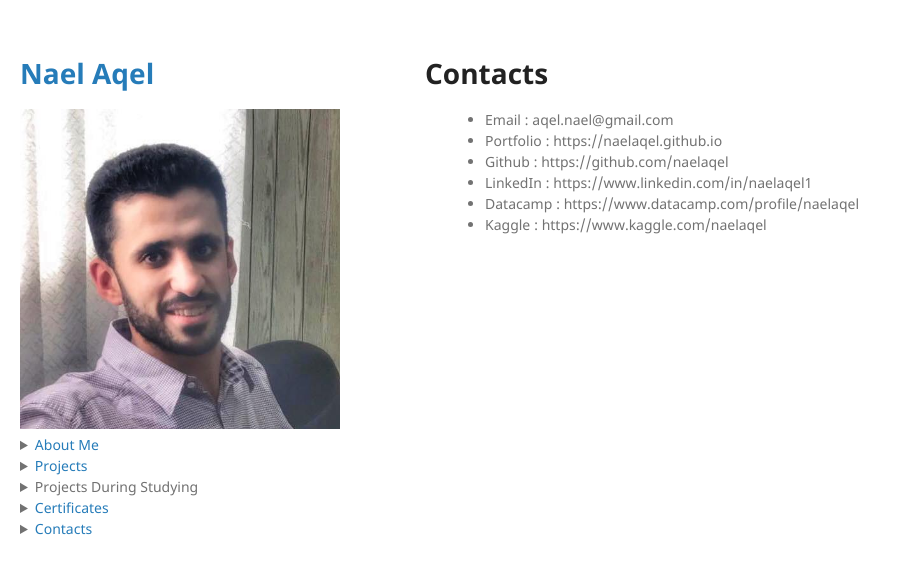
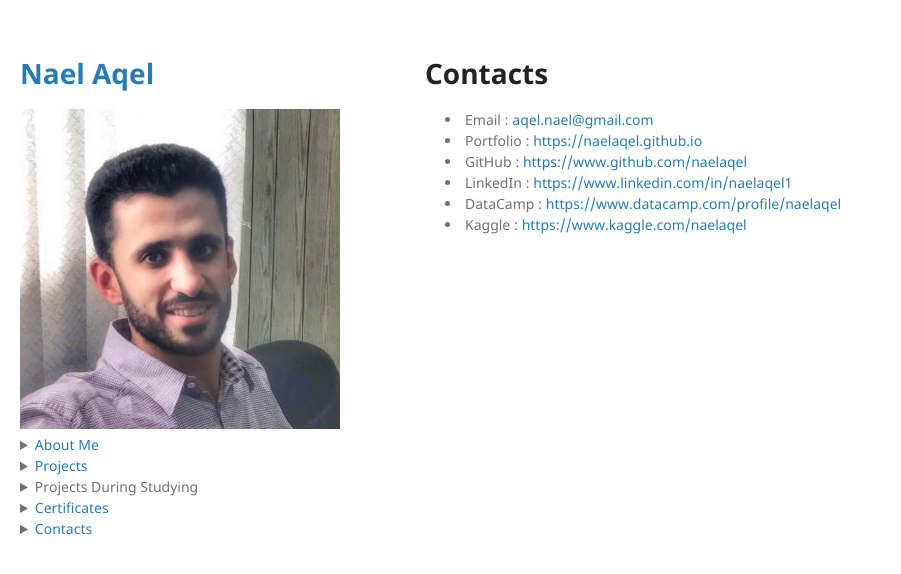
Before and after one commit to NaelAqel/naelaqel.github.io, a Jekyll site: the page built from Contact.md, in a window 1280 px wide. Shown: the top 574 px of the page, without its empty margins (0-901 px from the left). Built offline with Jekyll 4.4.1, drawn with Linux system fonts in a browser that asks for light colours.

Commit message:
Link the links

```diff
--- a/Contact.md
+++ b/Contact.md
@@ -4,9 +4,9 @@ layout: default
 <section1></section1>
 # Contacts
 
-- Email     :  aqel.nael@gmail.com
-- Portfolio :  https://naelaqel.github.io
-- Github    :  https://github.com/naelaqel
-- LinkedIn  :  https://www.linkedin.com/in/naelaqel1
-- Datacamp  :  https://www.datacamp.com/profile/naelaqel
-- Kaggle    :  https://www.kaggle.com/naelaqel
+<li>Email     :<a target='_blank'  href='aqel.nael@gmail.com'>  aqel.nael@gmail.com</a></li>
+<li>Portfolio :<a target='_blank'  href='https://naelaqel.github.io'>  https://naelaqel.github.io</a></li>
+<li>GitHub    :<a target='_blank'  href='https://www.github.com/naelaqel'>  https://www.github.com/naelaqel</a></li>
+<li>LinkedIn  :<a target='_blank'  href='https://www.linkedin.com/in/naelaqel1'>  https://www.linkedin.com/in/naelaqel1</a></li>
+<li>DataCamp  :<a target='_blank'  href='https://www.datacamp.com/profile/naelaqel'>  https://www.datacamp.com/profile/naelaqel</a></li>
+<li>Kaggle    :<a target='_blank'  href='https://www.kaggle.com/naelaqel'>  https://www.kaggle.com/naelaqel</a></li>
```
